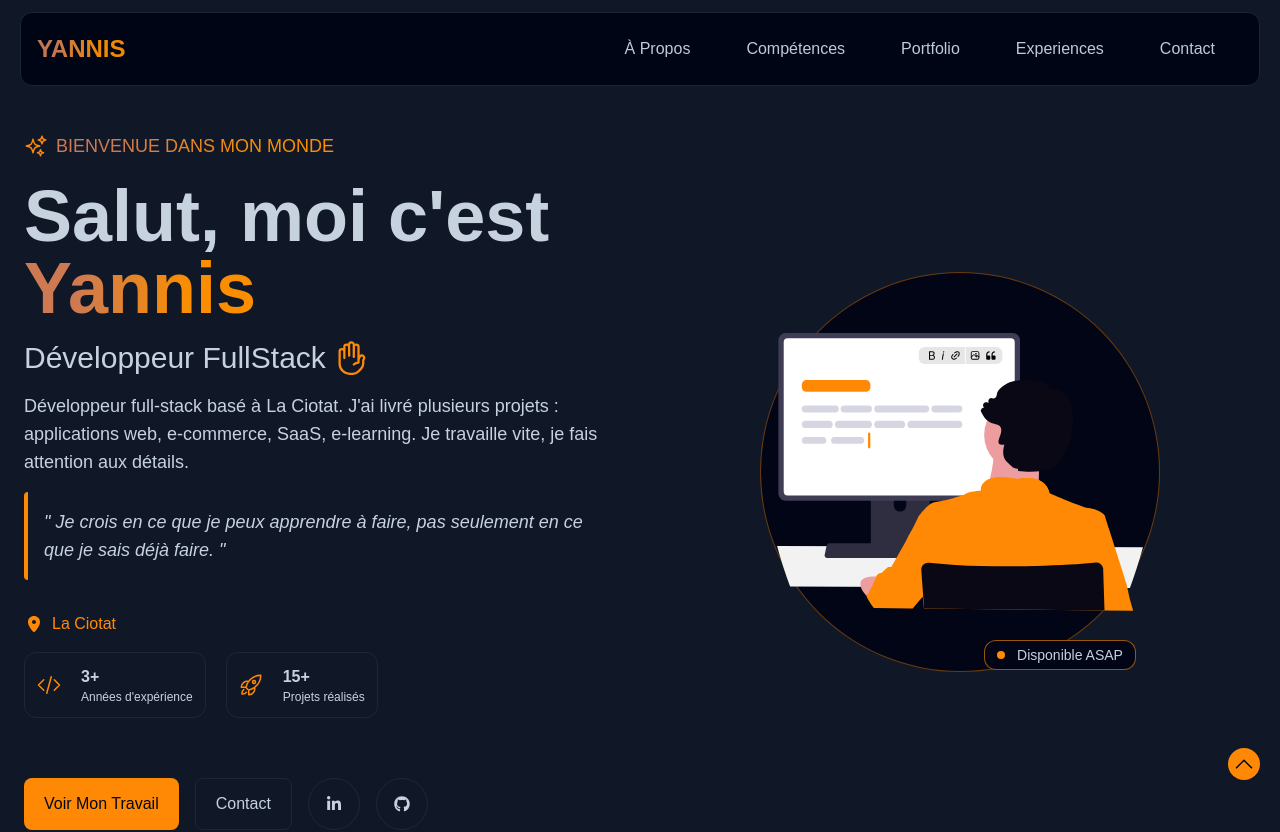
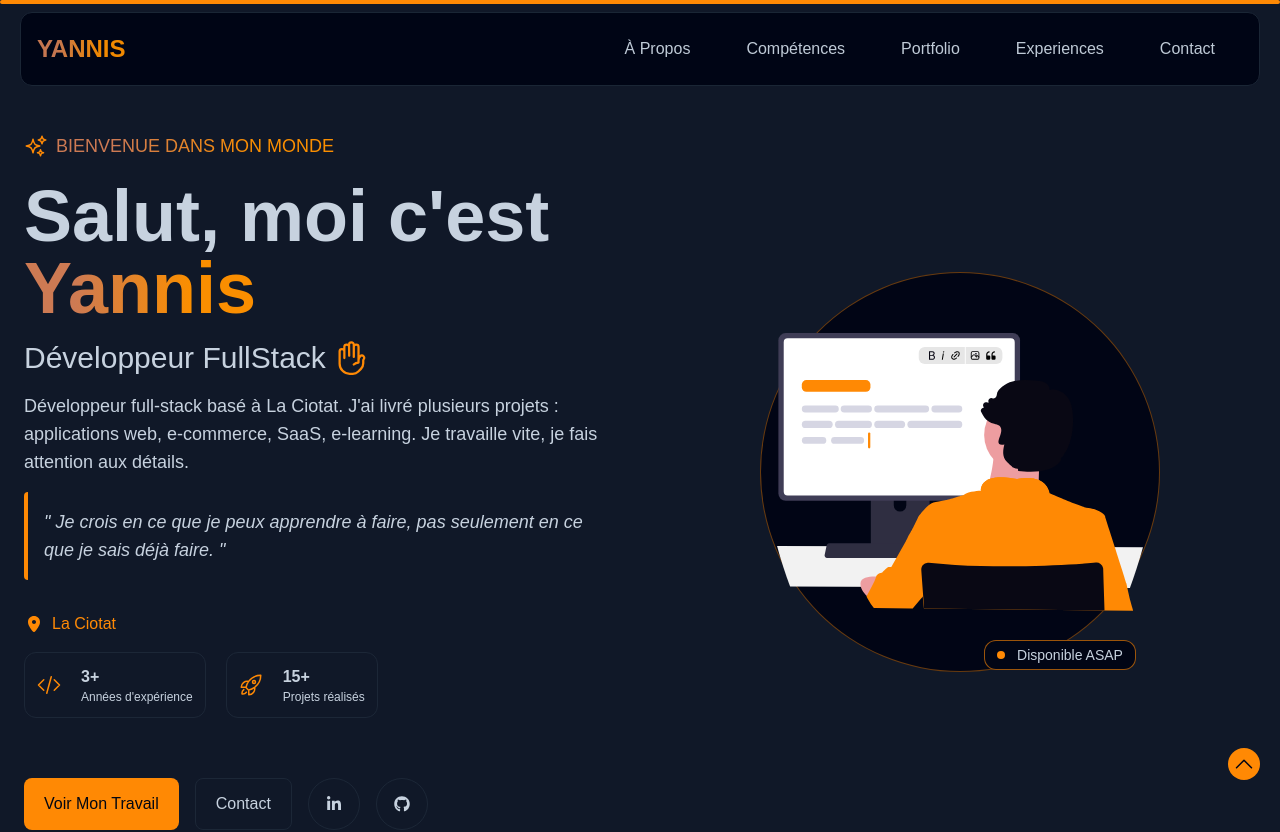
Before and after one commit to Boomwerk/portfolio2026, a React (Vite) app: page / in a window 1280 px wide. Shown: the top 832 px of the page. Built offline with nearby package versions, Linux system fonts and the light colour scheme.

Commit message:
Feature: Add progress bar on scroll on the top

```diff
--- a/src/App.tsx
+++ b/src/App.tsx
@@ -8,7 +8,7 @@ import Navbar from './components/navbar.tsx';
 import Portfolio from './components/portfolio.tsx';
 import { FaLinkedinIn } from "react-icons/fa6";
 import { FaGithub } from "react-icons/fa6";
-import { motion } from "motion/react";
+import { motion,useScroll  } from "motion/react";
 import { IoIosColorPalette } from "react-icons/io";
 import { CgDatabase } from "react-icons/cg";
 import { IoGameControllerOutline } from "react-icons/io5";
@@ -57,8 +57,12 @@ function App() {
     }
   };
 
+
+  const { scrollYProgress } = useScroll();
+
   return (
     <section className='bg-base-200 overflow-hidden'>
+      <motion.div style={{scaleX:scrollYProgress}} className='py-0.5 bg-primary fixed top-0 left-0 w-full z-20 origin-left rounded-xl'></motion.div>
       <Navbar/>
       {/* SECTION HERO */}
       <motion.div variants={container} initial="hidden" animate="visible" className="grid md:grid-cols-2 gap-12 max-w-7xl mx-auto flex-col md:flex-row min-h-screen pt-28 pb-24 px-6" id="home">
```
